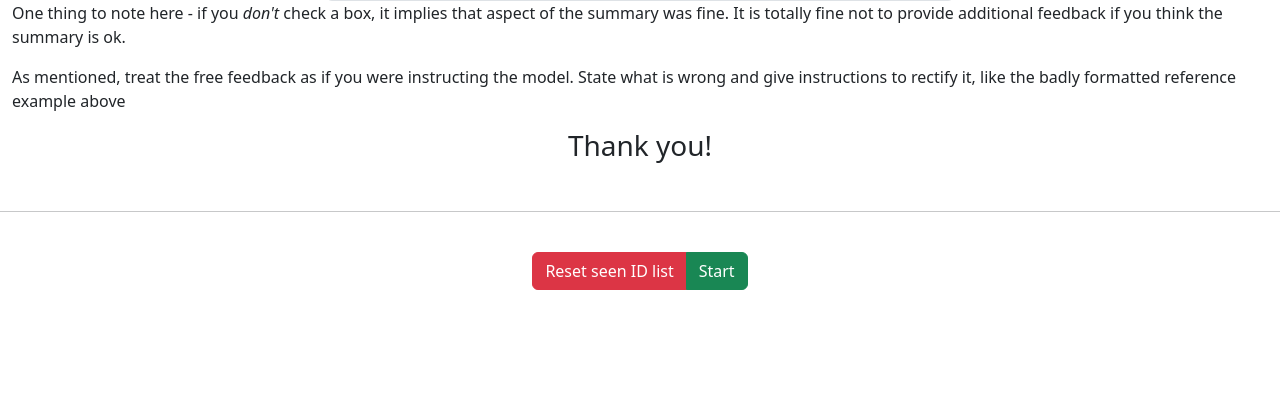
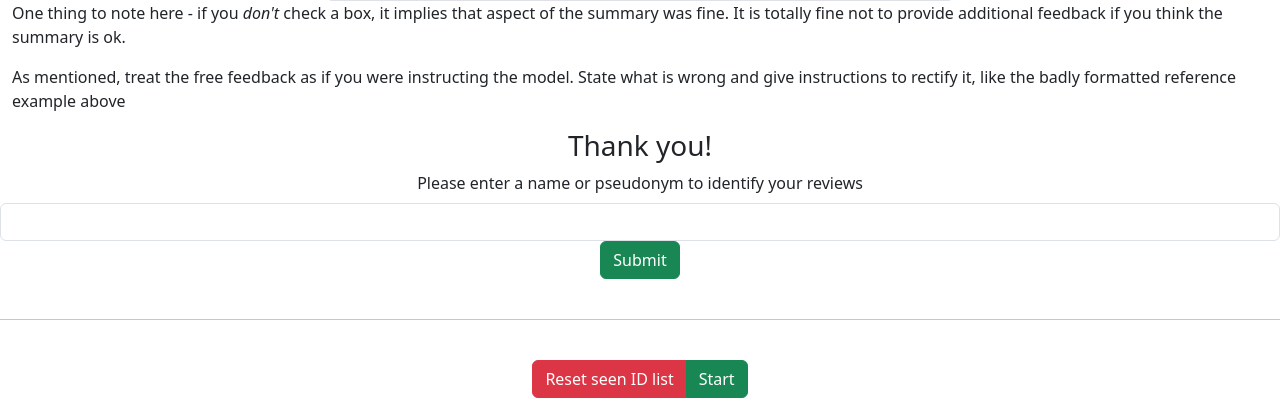
Before and after one commit to RNAcentral/litscan-summarization, a Flask app: page / in a window 1280 px wide. Shown: the part 1466-1864 px from the top of the page. Before the commit the page ends 1756 px from the top, so only its background shows below. Run offline with Flask 2, Linux system fonts and the light colour scheme; parts of the project's set-up code (start-up, migrations or seed data) failed here and were passed over; some libraries are stand-ins or nearby versions.

Commit message:
Add user name entry

```diff
--- a/evaluate/app/__init__.py
+++ b/evaluate/app/__init__.py
@@ -93,6 +93,15 @@ def reset_seen():
     return resp
 
 
+@app.route("/set_user")
+def set_user():
+    user_id = request.args.get("user_name")
+    print(user_id)
+    resp = make_response(url_for("intro"))
+    resp.set_cookie("user", user_id)
+    return resp
+
+
 @app.route("/single")
 def present_single_summary():
     conn = psycopg2.connect(conn_str)
@@ -150,6 +159,7 @@ def present_single_summary():
             problematic_summary,
             veracity_result,
             selection_method,
+            rescue_prompts,
         ) = cur.fetchone()
 
         app.logger.debug(rna_id)
--- a/evaluate/app/templates/base.html
+++ b/evaluate/app/templates/base.html
@@ -49,6 +49,16 @@
                     });
                 }
             </script>
+
+            <script type="text/javascript">
+                function set_user_name(){
+                    $.get({url:'{{url_for("set_user")}}?user_name=' + document.getElementById("user_name").value},
+                    function(result){
+                        console.log("User name set to " + document.getElementById("user_name").value);
+                        window.location.href = result;
+                    });
+                }
+            </script>
         {% endblock %}
     </body>
 </html>
--- a/evaluate/app/templates/intro.html
+++ b/evaluate/app/templates/intro.html
@@ -32,6 +32,11 @@
 
     <h3 class="text-center">Thank you!</h3>
 </div>
+<div class="'container-fluid text-center">
+    <label for="user_name" class="form-label">Please enter a name or pseudonym to identify your reviews</label>
+    <input type="text" class="form-control" id="user_name" name="user_name" rows="1"></input>
+    <button type="button" class="btn btn-success" id="user_name_submit" onclick="set_user_name()">Submit</button>
+</div>
 <br><hr><br>
 <div class="container-fluid text-center">
     <div class="btn-group" role="group" aria-label="Basic mixed styles example">
```
